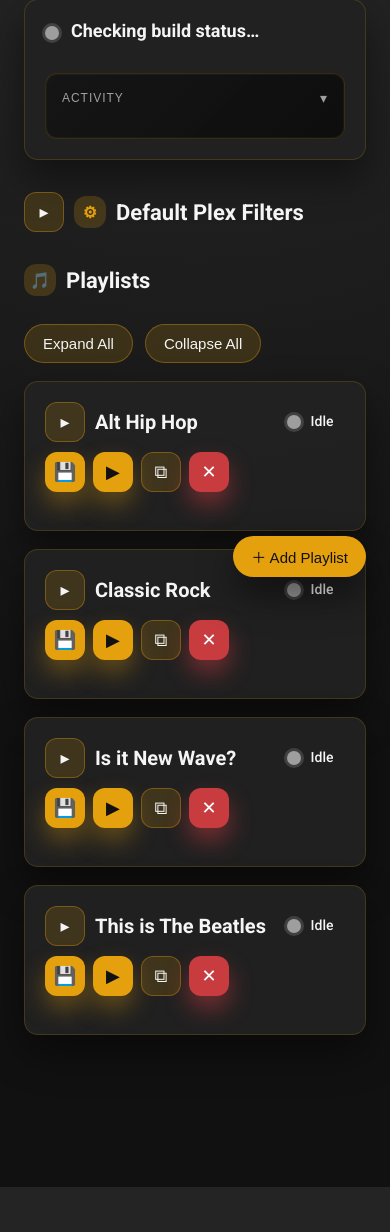
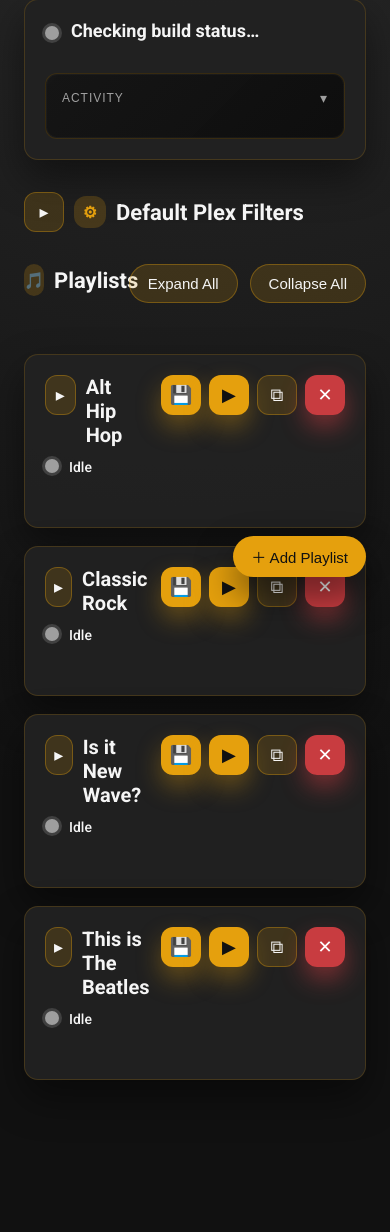
Before and after one commit to tyighter/plex-music-builder, a Flask app: page / in a window 390 px wide. Shown: the part 243-1475 px from the top of the page. Before the commit the page ends 1430 px from the top, so only its background shows below. Run offline with Flask 3, Linux system fonts and the light colour scheme; data that the repository does not hold is empty.

Commit message:
Improve playlist layout and activity messaging

```diff
--- a/templates/index.html
+++ b/templates/index.html
@@ -247,11 +247,15 @@
       }
 
       .playlist-header {
-        display: flex;
-        align-items: center;
-        gap: 16px;
+        display: grid;
+        grid-template-columns: minmax(0, 1fr) auto;
+        grid-template-areas:
+          "title actions"
+          "status actions"
+          "message message";
+        align-items: start;
+        gap: 12px 16px;
         margin-bottom: 18px;
-        flex-wrap: wrap;
       }
 
       .playlist-list-controls {
@@ -287,6 +291,7 @@
         gap: 10px;
         min-width: 0;
         flex: 1 1 220px;
+        grid-area: title;
       }
 
       .playlist-status {
@@ -295,13 +300,17 @@
         gap: 10px;
         min-width: 0;
         flex: 1 1 240px;
+        grid-area: status;
       }
 
       .playlist-action-buttons {
         display: flex;
         align-items: center;
         gap: 8px;
-        flex: 0 0 auto;
+        flex-wrap: wrap;
+        justify-content: flex-end;
+        align-self: start;
+        grid-area: actions;
       }
 
       .playlist-inline-message {
@@ -312,7 +321,8 @@
         background: rgba(229, 160, 13, 0.18);
         color: var(--plex-light);
         flex-basis: 100%;
-        margin-top: 4px;
+        margin-top: 0;
+        grid-area: message;
       }
 
       .playlist-inline-message.show {
@@ -975,6 +985,11 @@
         display: inline-flex;
       }
 
+      .message.error {
+        background: rgba(229, 65, 70, 0.28);
+        color: #fff;
+      }
+
       @media (max-width: 960px) {
         main {
           padding: 24px;
@@ -998,34 +1013,23 @@
         }
 
         .playlist-header {
-          flex-direction: column;
+          grid-template-columns: minmax(0, 1fr) auto;
+          grid-template-areas:
+            "title actions"
+            "status actions"
+            "message message";
+        }
+
+        .playlist-header-title {
           align-items: flex-start;
-          gap: 12px;
         }
 
         .playlist-status {
-          width: 100%;
+          align-items: flex-start;
         }
 
         .playlist-action-buttons {
-          width: 100%;
-        }
-
-        .playlist-card.is-collapsed .playlist-header {
-          flex-direction: row;
-          align-items: center;
-          gap: 10px;
-        }
-
-        .playlist-card.is-collapsed .playlist-status,
-        .playlist-card.is-collapsed .playlist-action-buttons {
-          width: auto;
-          flex: 0 0 auto;
-        }
-
-        .playlist-card.is-collapsed .playlist-status {
-          flex: 1 1 auto;
-          min-width: 0;
+          justify-content: flex-end;
         }
 
         .playlist-status-line,
@@ -1258,9 +1262,144 @@
       let nextPlaylistActivityOrder = 1;
       const pendingActivityStopRequests = new Map();
       const ACTIVITY_RETENTION_MS = 5 * 60 * 1000;
-      const GENERAL_ACTIVITY_RETENTION_MS = 60 * 1000;
+      const GENERAL_ACTIVITY_RETENTION_MS = 5 * 60 * 1000;
+      const MESSAGE_DISPLAY_DURATION = 5 * 1000;
+      const PLAYLIST_INLINE_MESSAGE_DURATION = 4 * 1000;
+      const PLAYLIST_CANCELLATION_MESSAGE_TTL = 2 * 60 * 1000;
+      let messageHideTimeout = null;
       const waitingPlaylistOrder = new Map();
       let nextWaitingOrderValue = 1;
+
+      function hideMessage() {
+        if (!messageEl) {
+          return;
+        }
+
+        if (messageHideTimeout !== null) {
+          window.clearTimeout(messageHideTimeout);
+          messageHideTimeout = null;
+        }
+
+        messageEl.textContent = "";
+        messageEl.classList.remove("show");
+        messageEl.classList.remove("error");
+      }
+
+      function showMessage(text, isError = false) {
+        if (!messageEl) {
+          return;
+        }
+
+        const rawText =
+          text === null || text === undefined ? "" : String(text);
+        const trimmedText = rawText.trim();
+        if (!trimmedText) {
+          hideMessage();
+          return;
+        }
+
+        if (messageHideTimeout !== null) {
+          window.clearTimeout(messageHideTimeout);
+        }
+
+        messageEl.textContent = trimmedText;
+        messageEl.classList.toggle("error", Boolean(isError));
+        messageEl.classList.add("show");
+
+        messageHideTimeout = window.setTimeout(() => {
+          hideMessage();
+        }, MESSAGE_DISPLAY_DURATION);
+      }
+
+      function clearPlaylistInlineMessageTimer(playlist) {
+        if (!playlist || typeof playlist !== "object") {
+          return;
+        }
+
+        const timeoutId = playlistMessageTimeouts.get(playlist);
+        if (timeoutId !== undefined) {
+          window.clearTimeout(timeoutId);
+          playlistMessageTimeouts.delete(playlist);
+        }
+      }
+
+      function hidePlaylistInlineMessage(playlist) {
+        if (!playlist || typeof playlist !== "object") {
+          return;
+        }
+
+        const inlineEl = playlist._inlineMessageEl;
+        if (!inlineEl) {
+          return;
+        }
+
+        clearPlaylistInlineMessageTimer(playlist);
+        inlineEl.textContent = "";
+        inlineEl.classList.remove("show");
+        inlineEl.classList.remove("error");
+      }
+
+      function showPlaylistInlineMessage(playlist, text, options = {}) {
+        if (!playlist || typeof playlist !== "object") {
+          return;
+        }
+
+        const inlineEl = playlist._inlineMessageEl;
+        if (!inlineEl) {
+          return;
+        }
+
+        if (!options || typeof options !== "object") {
+          options = {};
+        }
+
+        clearPlaylistInlineMessageTimer(playlist);
+
+        const rawText =
+          text === null || text === undefined ? "" : String(text);
+        const trimmedText = rawText.trim();
+
+        if (!trimmedText) {
+          hidePlaylistInlineMessage(playlist);
+          return;
+        }
+
+        inlineEl.textContent = trimmedText;
+        inlineEl.classList.toggle("error", Boolean(options.isError));
+        inlineEl.classList.add("show");
+
+        const persist = Boolean(options.persist);
+        if (!persist) {
+          const durationCandidate = Number(options.duration);
+          const duration = Number.isFinite(durationCandidate) && durationCandidate > 0
+            ? durationCandidate
+            : PLAYLIST_INLINE_MESSAGE_DURATION;
+          const timeoutId = window.setTimeout(() => {
+            hidePlaylistInlineMessage(playlist);
+          }, duration);
+          playlistMessageTimeouts.set(playlist, timeoutId);
+        }
+      }
+
+      function registerPlaylistCancellation(playlistName, customMessage) {
+        const trimmedName =
+          typeof playlistName === "string" ? playlistName.trim() : "";
+        if (!trimmedName) {
+          return;
+        }
+
+        const nowMs = Date.now();
+        const normalizedMessage =
+          typeof customMessage === "string" && customMessage.trim()
+            ? customMessage.trim()
+            : `Cancellation requested for '${trimmedName}'.`;
+
+        playlistCancellationMessages.set(trimmedName, {
+          message: normalizedMessage,
+          expiresAt: nowMs + PLAYLIST_CANCELLATION_MESSAGE_TTL,
+        });
+        playlistCancellationCutoffs.set(trimmedName, nowMs);
+      }
 
       function normalizeProgressPercent(entry) {
         if (!entry || typeof entry !== "object") {
@@ -1615,9 +1754,11 @@
           ? "Build this playlist"
           : "Enter a playlist name to build it individually";
 
-        if (isRunningThisPlaylist) {
+        if (isRunningThisPlaylist || isWaitingThisPlaylist) {
           buttonIcon = "⏹";
-          baseTitle = "Stop building this playlist";
+          baseTitle = isWaitingThisPlaylist
+            ? "Cancel the queued build for this playlist"
+            : "Stop building this playlist";
           button.classList.add("danger");
           button.classList.remove("secondary");
         } else if (shouldShowQueueButton) {
@@ -2392,17 +2533,22 @@
         }
 
         const activePlaylistsSet = collectActivePlaylistSet(latestBuildStatus);
+        const waitingPlaylistsSet = collectWaitingPlaylistSet(latestBuildStatus);
         const isRunningThisPlaylist = Boolean(
           latestBuildStatus?.running &&
             activePlaylistsSet.has(playlistName)
         );
+        const isWaitingThisPlaylist = Boolean(
+          waitingPlaylistsSet.has(playlistName)
+        );
+        const shouldStopPlaylist = isRunningThisPlaylist || isWaitingThisPlaylist;
 
         const elements = playlist._statusElements || {};
         if (elements.button) {
           elements.button.disabled = true;
         }
 
-        const endpoint = isRunningThisPlaylist
+        const endpoint = shouldStopPlaylist
           ? "/api/build/stop_playlist"
           : "/api/build/start";
         const options = {
@@ -2412,7 +2558,7 @@
         };
 
         try {
-          if (!isRunningThisPlaylist) {
+          if (!shouldStopPlaylist) {
             await savePlaylist(
               playlist,
               undefined,
@@ -2443,14 +2589,21 @@
             showMessage(result.message);
           } else {
             showMessage(
-              isRunningThisPlaylist
-                ? `Stopping '${playlistName}'...`
+              shouldStopPlaylist
+                ? isWaitingThisPlaylist
+                  ? `Cancelling queued build for '${playlistName}'...`
+                  : `Stopping '${playlistName}'...`
                 : `Starting '${playlistName}'...`
             );
           }
 
-          if (isRunningThisPlaylist) {
-            registerPlaylistCancellation(playlistName);
+          if (shouldStopPlaylist) {
+            registerPlaylistCancellation(
+              playlistName,
+              isWaitingThisPlaylist
+                ? `Cancellation requested for '${playlistName}'.`
+                : undefined
+            );
           }
 
           setTimeout(() => {
```
